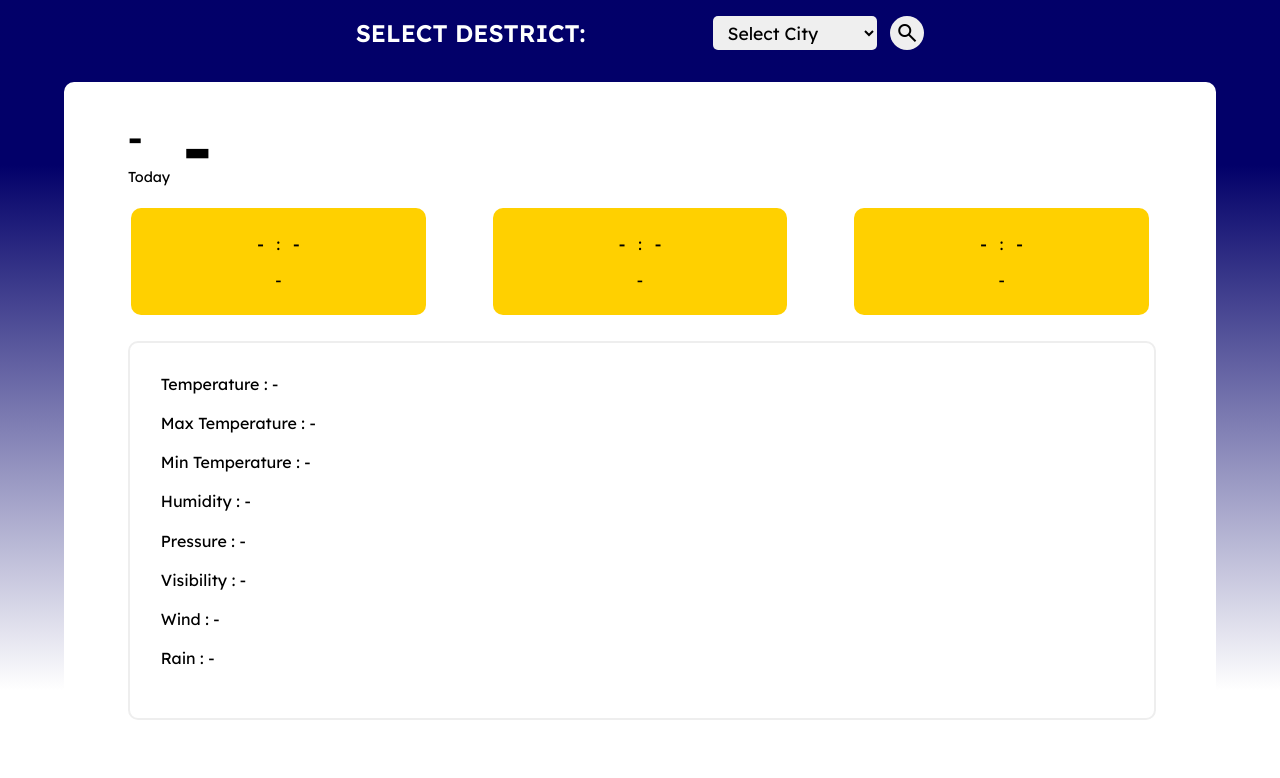
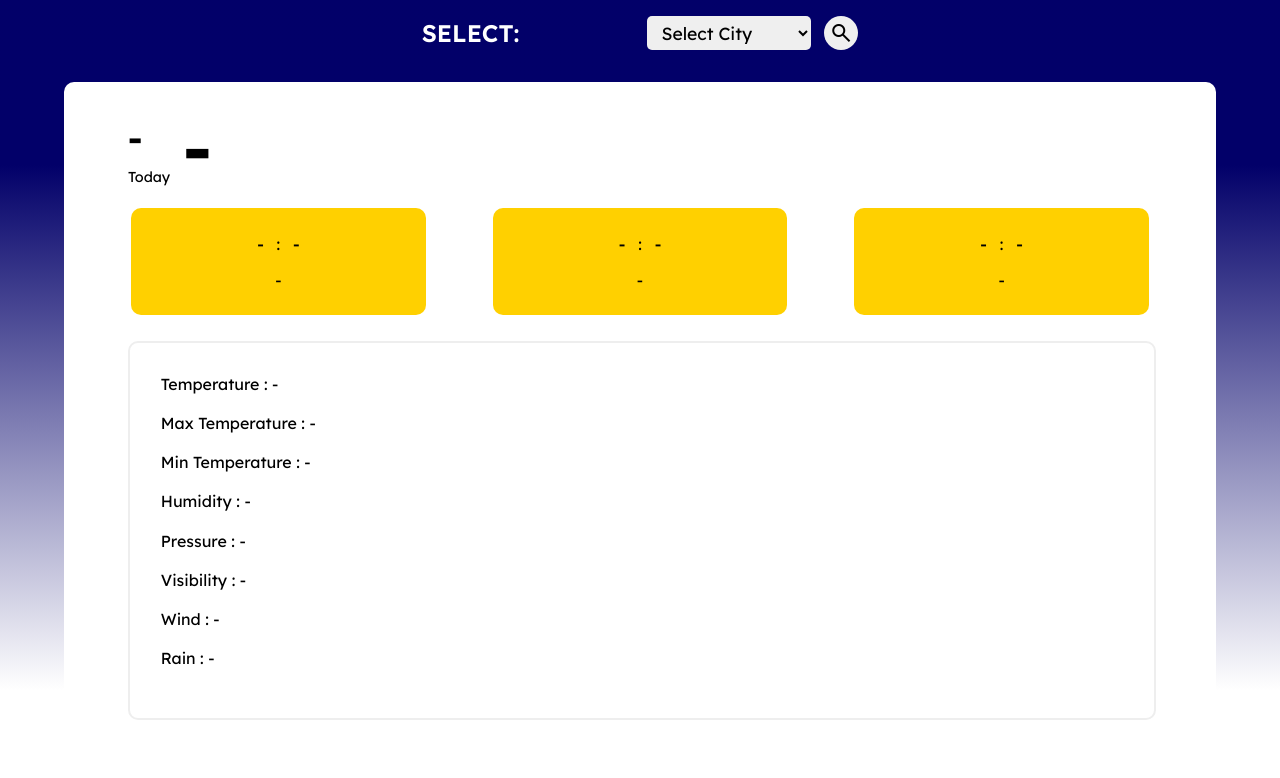
Before and after one commit to vishwa-aloka-16/weatherapp, a plain HTML site: page index.html in a window 1280 px wide. Shown: the part 98-876 px from the top of the page. Drawn offline with nearby package versions, Linux system fonts and the light colour scheme.

Commit message:
Technical Update(BF.2)
Bug Fixed

```diff
--- a/index.html
+++ b/index.html
@@ -12,7 +12,7 @@
     <h1 id="title">WEATHER SRI LANKA</h1>
     <div class="weatherapp-body">
         <div class="city-selection">
-            <p>SELECT DESTRICT:</p>
+            <p>SELECT:</p>
             <span>
                 <select name="city" id="city">
                     <option value="-">Select City</option>
```
